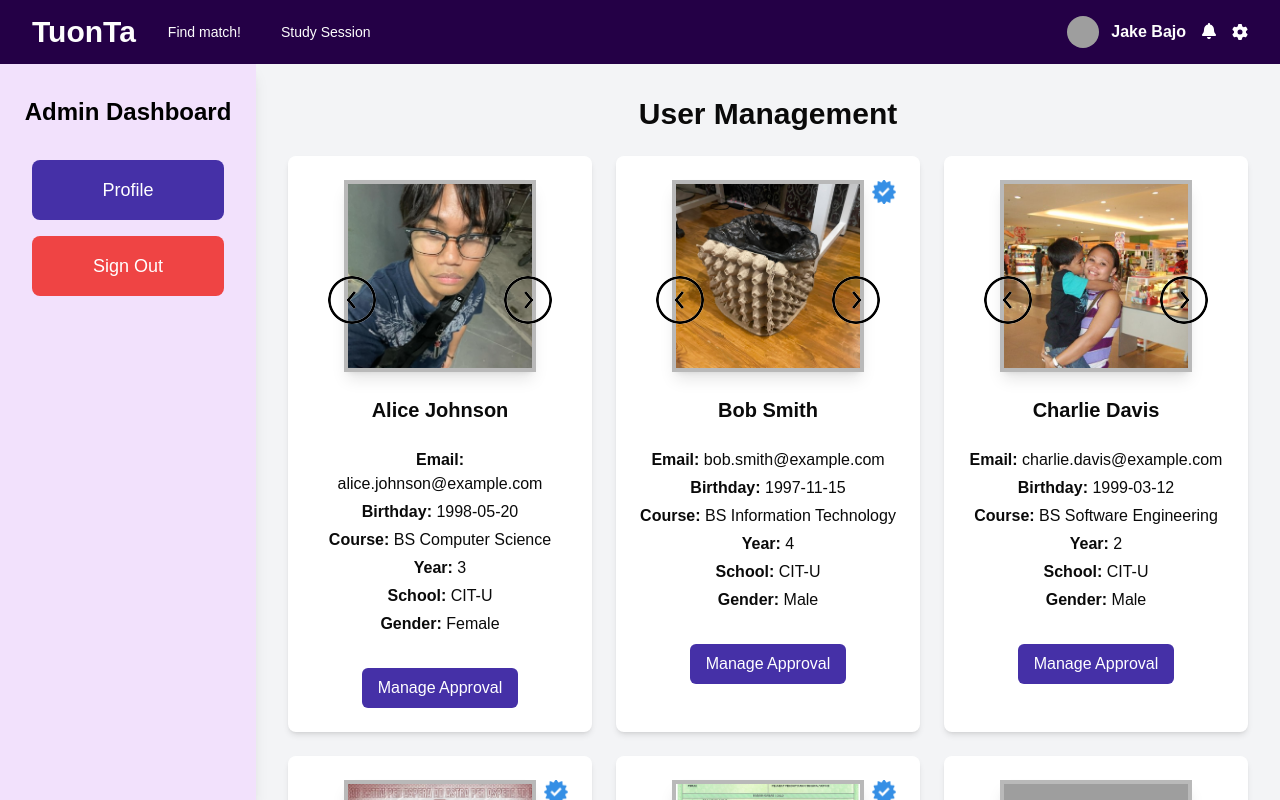
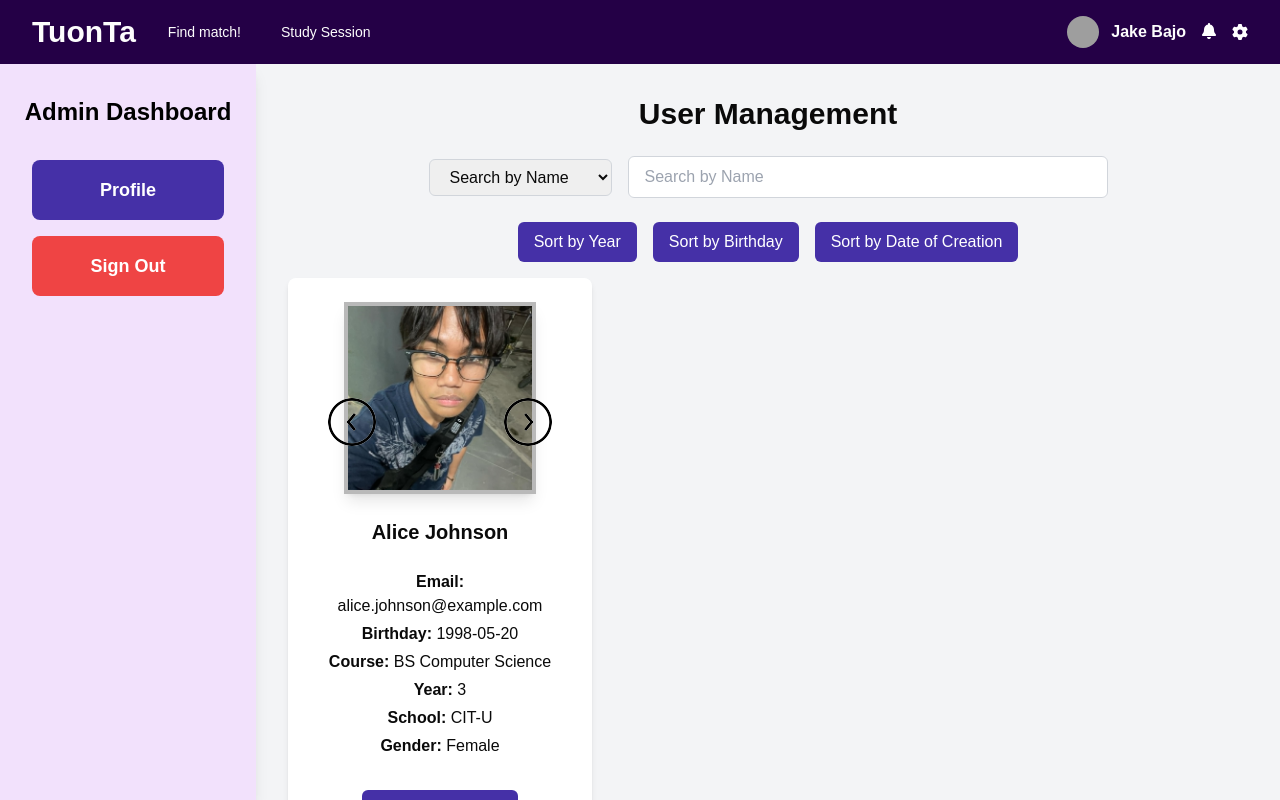
Before and after one commit to tr-ggr/tuonta, a Next.js app: page /admin in a window 1280 px wide. Built offline with nearby package versions, Linux system fonts and the light colour scheme; grey boxes are pictures that could not be loaded.

Commit message:
changes on settings, save changes modal, admin page, and added search/sort filter in user management

```diff
--- a/app/admin/page.tsx
+++ b/app/admin/page.tsx
@@ -12,10 +12,10 @@ const AdminPage: React.FC = () => {
       <div className="w-1/5 bg-[#f2e1fc] text-white flex flex-col items-center py-8 shadow-lg h-full overflow-hidden">
         <h2 className="text-2xl font-bold mb-8 text-black">Admin Dashboard</h2>
         <div className="flex flex-col gap-4 w-3/4">
-        <button className="bg-[#4530a7] p-4 rounded-lg text-white text-lg hover:bg-[#2f1f7a]">
+        <button className="bg-[#4530a7] p-4 rounded-lg text-white text-lg hover:bg-[#2f1f7a] font-semibold">
         Profile
           </button>
-          <button className="bg-red-500 p-4 rounded-lg text-white text-lg hover:bg-red-600 transition">
+          <button className="bg-red-500 p-4 rounded-lg text-white text-lg hover:bg-red-600 transition font-semibold">
             Sign Out
           </button>
         </div>
--- a/app/admin/usermanagement.tsx
+++ b/app/admin/usermanagement.tsx
@@ -13,12 +13,12 @@ interface User {
   profilePics: string[];
   approved: boolean;
   selectedImageIndex: number;
+  createdAt: string;  // Added field for date of creation
 }
 
 const usersPerPage = 6;
 
 const UserManagement: React.FC = () => {
-    // Adding 8 users with 6 manually selected profile images (1.png to 6.png)
   const [users, setUsers] = useState<User[]>([
     {
       id: 1,
@@ -39,149 +39,16 @@ const UserManagement: React.FC = () => {
       ],
       approved: false,
       selectedImageIndex: 0,
-      },
-      {
-        id: 2,
-        name: "Bob Smith",
-        email: "bob.smith@example.com",
-        birthday: "1997-11-15",
-        course: "BS Information Technology",
-        year: 4,
-        school: "CIT-U",
-        gender: "Male",
-        profilePics: [
-          "/images/1.png",
-          "/images/2.png",
-          "/images/3.png",
-          "/images/4.png",
-          "/images/5.png",
-          "/images/6.png",
-        ],
-        approved: true,
-        selectedImageIndex: 1,
-      },
-      {
-        id: 3,
-        name: "Charlie Davis",
-        email: "charlie.davis@example.com",
-        birthday: "1999-03-12",
-        course: "BS Software Engineering",
-        year: 2,
-        school: "CIT-U",
-        gender: "Male",
-        profilePics: [
-          "/images/1.png",
-          "/images/2.png",
-          "/images/3.png",
-          "/images/4.png",
-          "/images/5.png",
-          "/images/6.png",
-        ],
-        approved: false,
-        selectedImageIndex: 2,
-      },
-      {
-        id: 4,
-        name: "Diana Lewis",
-        email: "diana.lewis@example.com",
-        birthday: "2000-08-30",
-        course: "BS Information Systems",
-        year: 1,
-        school: "CIT-U",
-        gender: "Female",
-        profilePics: [
-          "/images/1.png",
-          "/images/2.png",
-          "/images/3.png",
-          "/images/4.png",
-          "/images/5.png",
-          "/images/6.png",
-        ],
-        approved: true,
-        selectedImageIndex: 3,
-      },
-      {
-        id: 5,
-        name: "Ethan Brown",
-        email: "ethan.brown@example.com",
-        birthday: "1996-12-25",
-        course: "BS Computer Engineering",
-        year: 4,
-        school: "CIT-U",
-        gender: "Male",
-        profilePics: [
-          "/images/1.png",
-          "/images/2.png",
-          "/images/3.png",
-          "/images/4.png",
-          "/images/5.png",
-          "/images/6.png",
-        ],
-        approved: true,
-        selectedImageIndex: 4,
-      },
-      {
-        id: 6,
-        name: "Fiona White",
-        email: "fiona.white@example.com",
-        birthday: "1998-02-18",
-        course: "BS Data Science",
-        year: 3,
-        school: "CIT-U",
-        gender: "Female",
-        profilePics: [
-          "/images/1.png",
-          "/images/2.png",
-          "/images/3.png",
-          "/images/4.png",
-          "/images/5.png",
-          "/images/6.png",
-        ],
-        approved: false,
-        selectedImageIndex: 5,
-      },
-      {
-        id: 7,
-        name: "George King",
-        email: "george.king@example.com",
-        birthday: "1997-07-10",
-        course: "BS Computer Science",
-        year: 4,
-        school: "CIT-U",
-        gender: "Male",
-        profilePics: [
-          "/images/1.png",
-          "/images/2.png",
-          "/images/3.png",
-          "/images/4.png",
-          "/images/5.png",
-          "/images/6.png",
-        ],
-        approved: false,
-        selectedImageIndex: 0,
-      },
-      {
-        id: 8,
-        name: "Hannah Scott",
-        email: "hannah.scott@example.com",
-        birthday: "2001-01-03",
-        course: "BS Software Engineering",
-        year: 1,
-        school: "CIT-U",
-        gender: "Female",
-        profilePics: [
-          "/images/1.png",
-          "/images/2.png",
-          "/images/3.png",
-          "/images/4.png",
-          "/images/5.png",
-          "/images/6.png",
-        ],
-        approved: true,
-        selectedImageIndex: 2,
+      createdAt: "2023-01-15T08:00:00Z",  // Example creation date
     },
   ]);
+
   const [currentPage, setCurrentPage] = useState(1);
+  const [searchQuery, setSearchQuery] = useState("");
+  const [searchBy, setSearchBy] = useState<"name" | "school" | "course">("name");
+  const [sortCriteria, setSortCriteria] = useState<"year" | "birthday" | "createdAt">("year");
+  const [sortDirection, setSortDirection] = useState<"asc" | "desc">("asc");
+
   const totalPages = Math.ceil(users.length / usersPerPage);
 
   const [modalVisible, setModalVisible] = useState(false);
@@ -226,7 +93,38 @@ const UserManagement: React.FC = () => {
     );
   };
 
-  const paginatedUsers = users.slice(
+  const handleSort = (criteria: "year" | "birthday" | "createdAt") => {
+    const direction = sortCriteria === criteria && sortDirection === "asc" ? "desc" : "asc";
+    setSortCriteria(criteria);
+    setSortDirection(direction);
+  };
+
+  const filteredUsers = users.filter((user) => {
+    const query = searchQuery.toLowerCase();
+    if (searchBy === "name") {
+      return user.name.toLowerCase().includes(query);
+    }
+    if (searchBy === "school") {
+      return user.school.toLowerCase().includes(query);
+    }
+    return user.course.toLowerCase().includes(query);
+  });
+
+  const sortedUsers = filteredUsers.sort((a, b) => {
+    let comparison = 0;
+
+    if (sortCriteria === "year") {
+      comparison = a.year - b.year;
+    } else if (sortCriteria === "birthday") {
+      comparison = new Date(a.birthday).getTime() - new Date(b.birthday).getTime();
+    } else if (sortCriteria === "createdAt") {
+      comparison = new Date(a.createdAt).getTime() - new Date(b.createdAt).getTime();
+    }
+
+    return sortDirection === "asc" ? comparison : -comparison;
+  });
+
+  const paginatedUsers = sortedUsers.slice(
     (currentPage - 1) * usersPerPage,
     currentPage * usersPerPage
   );
@@ -246,6 +144,49 @@ const UserManagement: React.FC = () => {
   return (
     <div className="flex-1 p-8 overflow-y-auto">
       <h1 className="text-3xl font-semibold text-center mb-6">User Management</h1>
+
+      {/* Search Bar with Dropdown */}
+      <div className="mb-6 flex justify-center items-center gap-4">
+        <select
+          value={searchBy}
+          onChange={(e) => setSearchBy(e.target.value as "name" | "school" | "course")}
+          className="px-4 py-2 rounded-md border border-gray-300"
+        >
+          <option value="name">Search by Name</option>
+          <option value="school">Search by School</option>
+          <option value="course">Search by Course</option>
+        </select>
+        <input
+          type="text"
+          placeholder={`Search by ${searchBy.charAt(0).toUpperCase() + searchBy.slice(1)}`}
+          value={searchQuery}
+          onChange={(e) => setSearchQuery(e.target.value)}
+          className="px-4 py-2 rounded-md border border-gray-300 w-1/2"
+        />
+      </div>
+
+      {/* Sorting Options */}
+      <div className="mb-4 flex justify-center gap-4">
+        <button
+          onClick={() => handleSort("year")}
+          className="bg-[#4530a7] text-white px-4 py-2 rounded-md"
+        >
+          Sort by Year
+        </button>
+        <button
+          onClick={() => handleSort("birthday")}
+          className="bg-[#4530a7] text-white px-4 py-2 rounded-md"
+        >
+          Sort by Birthday
+        </button>
+        <button
+          onClick={() => handleSort("createdAt")}
+          className="bg-[#4530a7] text-white px-4 py-2 rounded-md"
+        >
+          Sort by Date of Creation
+        </button>
+      </div>
+
       <div className="grid grid-cols-1 sm:grid-cols-2 lg:grid-cols-3 gap-6">
         {paginatedUsers.map((user) => (
           <div
@@ -271,7 +212,7 @@ const UserManagement: React.FC = () => {
                   onClick={() => handleImageChange(user.id, "prev")}
                   className="font-bold text-xl"
                 >
-    <img src="/images/arrowsleft.png" alt="Previous"/>
+                  <img src="/images/arrowsleft.png" alt="Previous" />
                 </button>
                 <button
                   onClick={() => handleImageChange(user.id, "next")}
@@ -280,7 +221,6 @@ const UserManagement: React.FC = () => {
                   <img src="/images/arrowsright.png" alt="Next" />
                 </button>
               </div>
-
             </div>
             <h2 className="text-xl font-bold mt-2 text-center">{user.name}</h2>
             <div className="mt-2 space-y-1 text-md text-center">
--- a/app/navbar.tsx
+++ b/app/navbar.tsx
@@ -10,9 +10,6 @@ import { FontAwesomeIcon } from "@fortawesome/react-fontawesome";
 import { faBell, faGear } from "@fortawesome/free-solid-svg-icons";
 import { usePathname } from "next/navigation";
 import SettingsPage from "./settings/page"; // Import the Settings modal
-
-import { useState } from "react";
-
 import { ScrollArea } from "@/components/ui/scroll-area"
 
 import { Avatar, AvatarFallback, AvatarImage } from "@/components/ui/avatar"
--- a/app/profile/modals/savechanges.tsx
+++ b/app/profile/modals/savechanges.tsx
@@ -8,8 +8,8 @@ interface SaveChangesModalProps {
 const SaveChangesModal: React.FC<SaveChangesModalProps> = ({ onClose, onSave }) => {
   return (
     <div className="fixed inset-0 bg-gray-500 bg-opacity-50 flex justify-center items-center">
-      <div className="bg-white p-6 rounded-lg shadow-lg w-1/3">
-        <h2 className="text-xl font-semibold mb-4">Are you sure you want to save changes?</h2>
+      <div className="bg-white p-6 rounded-lg shadow-lg w-80"> {/* Reduced width to 80 */}
+        <h2 className="text-xl font-semibold mb-4 text-center">Are you sure you want to save changes?</h2>
         <div className="flex space-x-4">
           <button
             onClick={onSave} // Trigger onSave when confirming save
--- a/app/settings/page.tsx
+++ b/app/settings/page.tsx
@@ -4,7 +4,7 @@ import { Button } from "@/components/ui/button";
 
 export default function SettingsPage({ onClose }: { onClose: () => void }) {
   const handleLogout = () => {
-    alert("Logged out!"); // Replace with your logout logic
+    //alert("Logged out!"); // Replace with your logout logic
     onClose(); // Close the modal after logout
   };
 
@@ -17,13 +17,13 @@ export default function SettingsPage({ onClose }: { onClose: () => void }) {
         <h1 className="text-2xl font-semibold mb-4 text-center">Settings</h1>
         <div className="flex flex-col items-center gap-4">
           <Button
-            className="w-full bg-red-500 text-white py-2 font-semibold rounded-md"
+            className="w-full bg-red-500 text-white py-2 font-semibold rounded-md hover:bg-red-600 h-11"
             onClick={handleLogout}
           >
-            Logout
+            Sign Out
           </Button>
           <Button
-            className="w-full bg-gray-300 text-black py-2 font-semibold rounded-md"
+            className="w-full bg-gray-300 text-black py-2 font-semibold rounded-md hover:bg-gray-400 h-11"
             onClick={onClose}
           >
             Close
```
Lines whose indentation alone changed are shown as unchanged.
